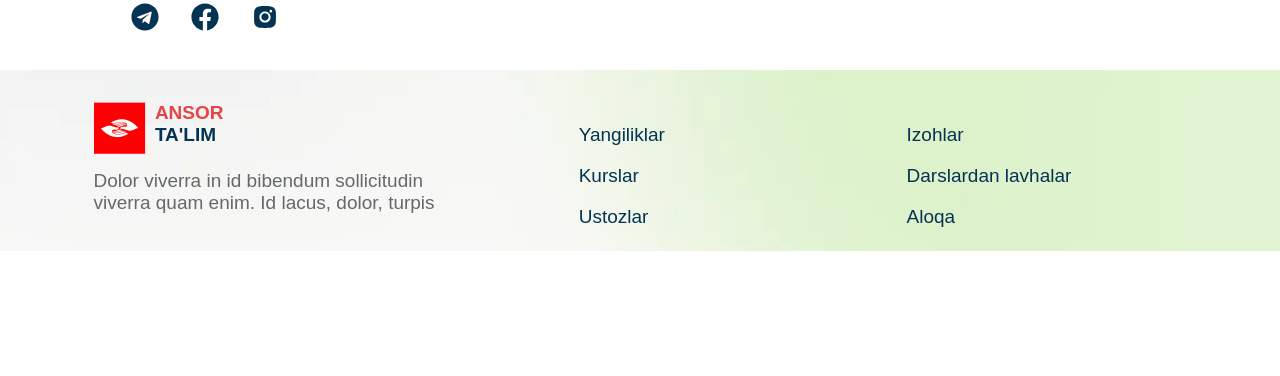
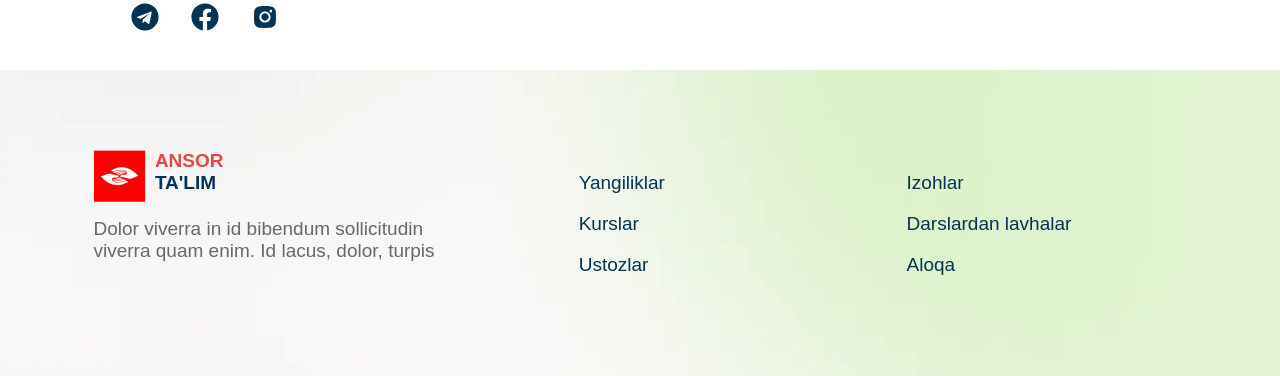
Before and after one commit to ShaakhDev/ansor-talim, a React (Create React App) app: page / in a window 1280 px wide. Shown: the part 4058-4434 px from the top of the page. Before the commit the page ends 4309 px from the top, so only its background shows below. Built offline with nearby package versions, Linux system fonts and the light colour scheme; a web font is replaced by a local one.

Commit message:
footer fixed

```diff
--- a/src/pages/css/Footer.css
+++ b/src/pages/css/Footer.css
@@ -1,7 +1,7 @@
 .footer .footer__box {
 	display: flex;
 	justify-content: flex-start;
-	padding-top: 2rem;
+	padding: 5rem 0;
 }
 .footer__brand-box > p {
 	color: #64696c;
--- a/src/pages/css/Home.css
+++ b/src/pages/css/Home.css
@@ -8,9 +8,6 @@
 	justify-content: center;
 	height: 100%;
 	width: 50%;
-}
-.home .home__box .home__box_text-content h1 {
-	/* font-size: calc(100vw / 23); */
 }
 .home__box_text-content p {
 	padding: 2rem 0;
```
